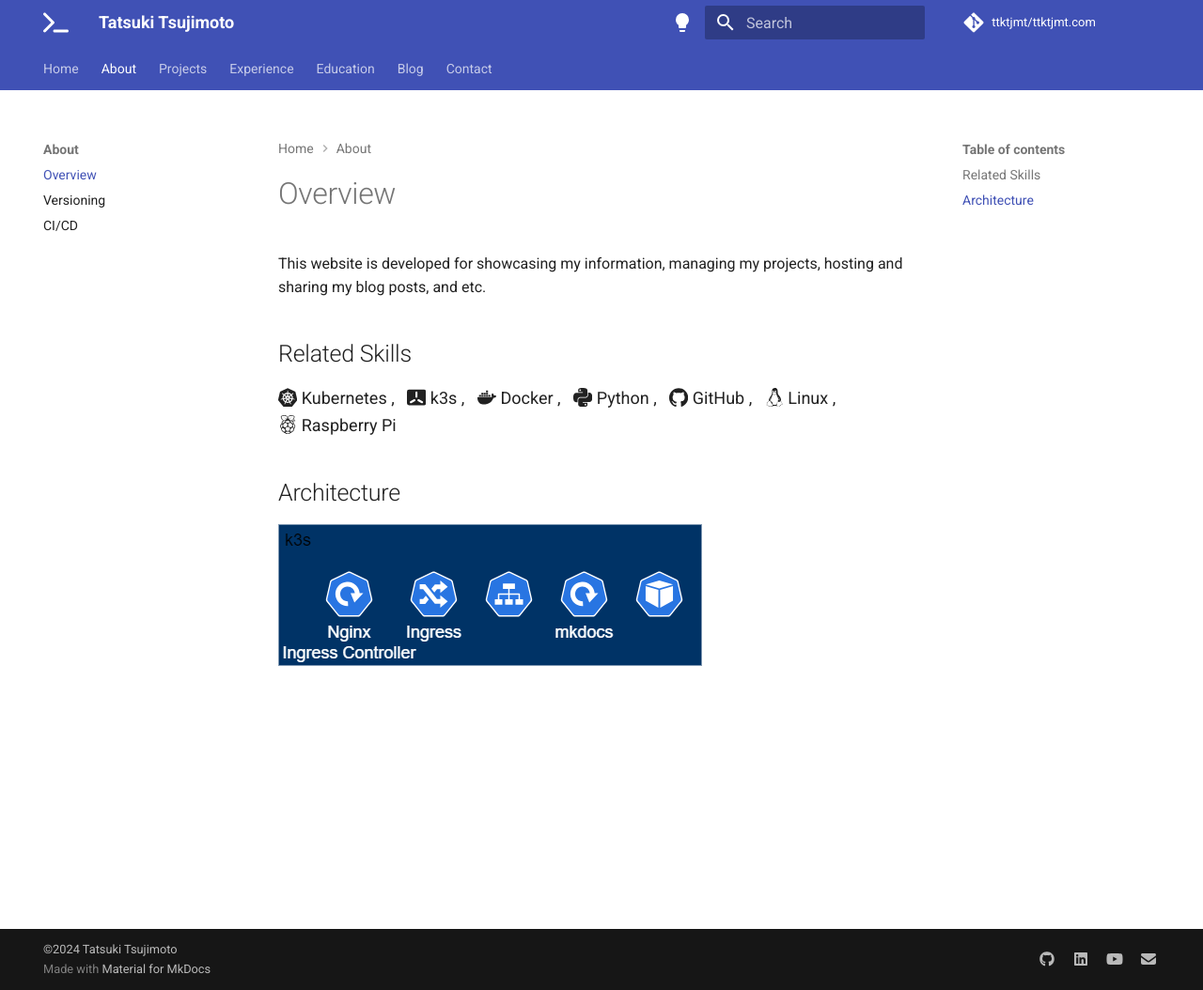
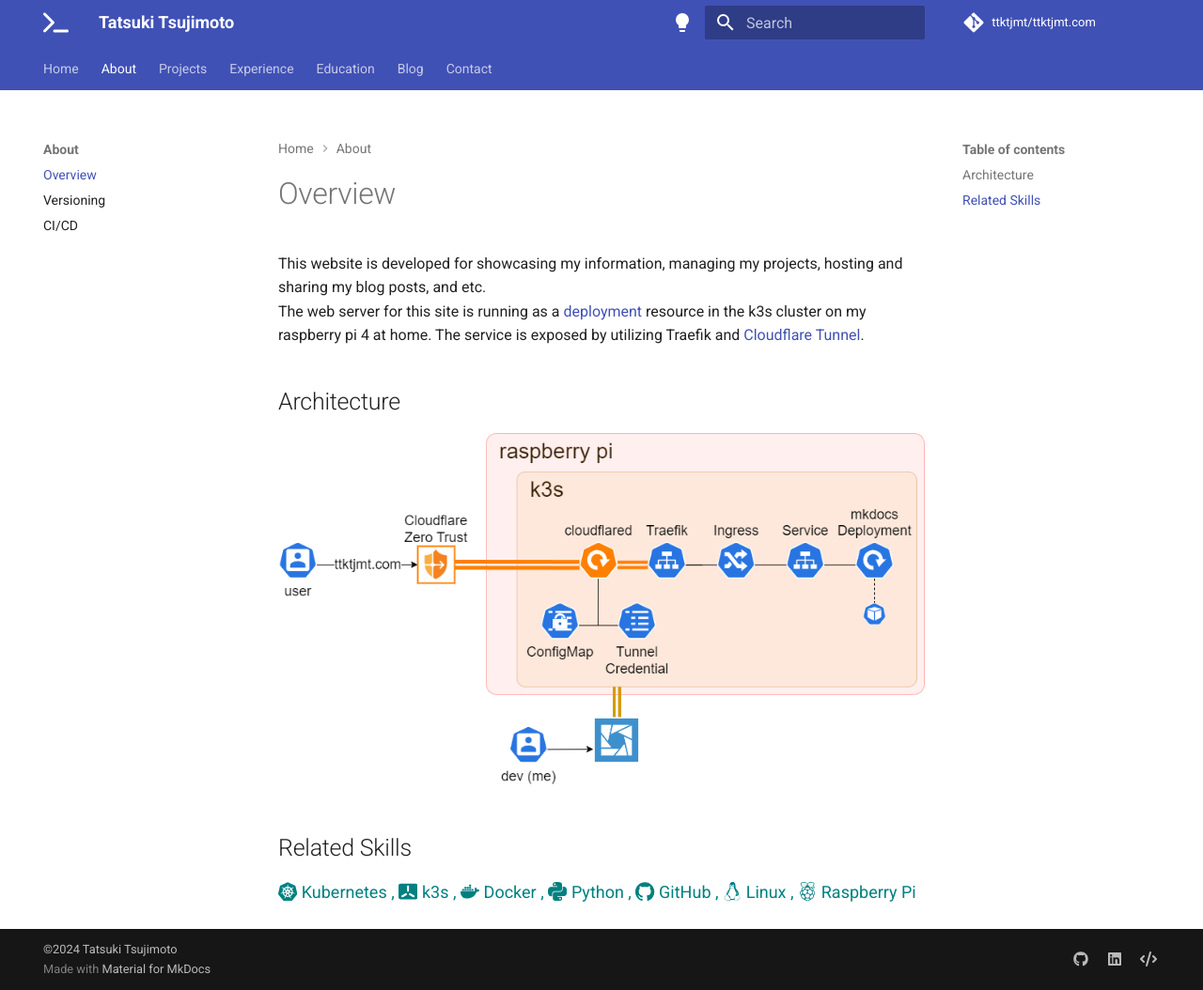
Before and after one commit to ttktjmt/ttktjmt.com, an MkDocs documentation site: the page built from docs/docs/about/overview.md, in a window 1280 px wide and 1054 px high. Shown: the whole window at 94% size. Built offline with MkDocs 1.6.1 and Material for MkDocs 9.7.7, drawn with Linux system fonts in a browser that asks for light colours; comment, search, counter and statistics services are not loaded.

```diff
--- a/docs/docs/about/overview.md
+++ b/docs/docs/about/overview.md
@@ -1,17 +1,20 @@
 
-This website is developed for showcasing my information, managing my projects, hosting and sharing my blog posts, and etc.
+This website is developed for showcasing my information, managing my projects, hosting and sharing my blog posts, and etc.<br>
+The web server for this site is running as a [deployment](https://kubernetes.io/docs/concepts/workloads/controllers/deployment/){:target="_blank"} resource in the k3s cluster on my raspberry pi 4 at home. The service is exposed by utilizing Traefik and [Cloudflare Tunnel](https://developers.cloudflare.com/cloudflare-one/connections/connect-networks/){:target="_blank"}.
+
+
+## Architecture
+![Architecture](../graph/arch-light.png#only-light)
+![Architecture](../graph/arch-dark.png#only-dark)
+
 
 ## Related Skills
-
-<font size='4'>
-:simple-kubernetes:  Kubernetes , &nbsp;
-:simple-k3s:         k3s , &nbsp;
-:simple-docker:      Docker , &nbsp;
-:simple-python:      Python , &nbsp;
-:simple-github:      GitHub , &nbsp;
-:simple-linux:       Linux , &nbsp; <br>
-:simple-raspberrypi: Raspberry Pi
+<font size='4' style="color: teal;">
+:simple-kubernetes:  Kubernetes ,
+ :simple-k3s:           k3s ,
+ :simple-docker:        Docker ,
+ :simple-python:        Python ,
+ :simple-github:        GitHub ,
+ :simple-linux:         Linux ,
+ :simple-raspberrypi:   Raspberry Pi
 </font>
-
-## Architecture
-![Architecture of k3s](../graph/architecture.png)
--- a/docs/mkdocs.yml
+++ b/docs/mkdocs.yml
@@ -57,10 +57,8 @@ extra:
       link: https://github.com/ttktjmt
     - icon: fontawesome/brands/linkedin
       link: https://www.linkedin.com/in/tatsukitsujimot
-    - icon: fontawesome/brands/youtube
-      link: https://www.youtube.com/channel/UCC0JESLuRRbH-WDiCPgRrDw
-    - icon: fontawesome/solid/envelope
-      link: https://mail.google.com/mail/?view=cm&source=mailto&to=tatsuki.tsujimoto@gmail.com
+    - icon: fontawesome/solid/code
+      link: https://leetcode.com/ta747375ki
 
 # Extensions
 markdown_extensions:
```
Also changed, not shown: docs/docs/about/versioning.md (+2 -2 lines), docs/docs/contact.md (+1 -1 lines), docs/docs/index.md (+11 -3 lines), docs/docs/projects.md (+0 -1 lines), docs/docs/graph/arch-dark.png (added), docs/docs/graph/arch-light.png (added), docs/docs/graph/architecture.png (deleted), 3 other files.
